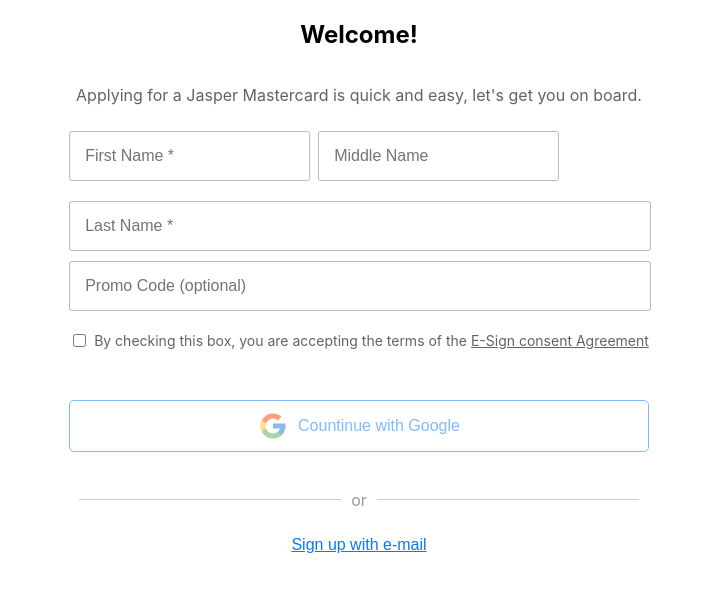
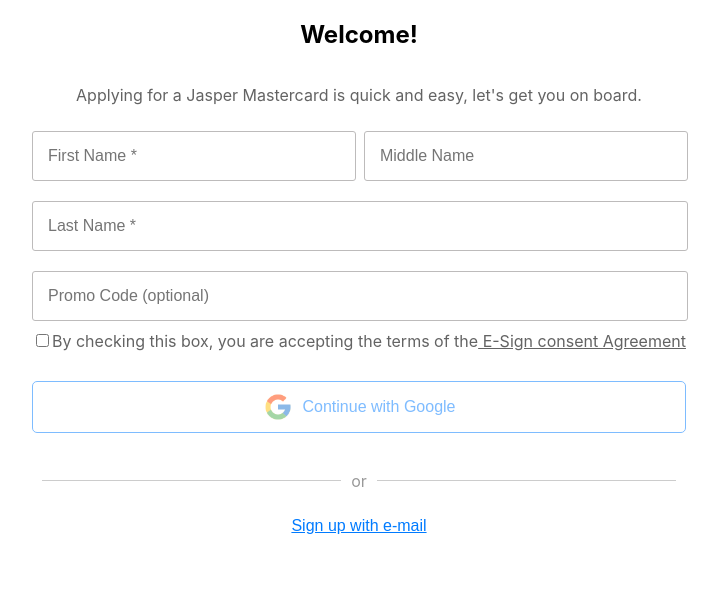
Before and after one commit to Nama-Salameh/asal-training3, a React (Create React App) app: page / in a window 1280 px wide. Shown: the top 592 px of the page, without its empty margins (281-1000 px from the left). Built offline with nearby package versions, Linux system fonts and the light colour scheme.

Commit message:
Refactor sign up form.

```diff
--- a/src/SignUpTask/SignUpForm.tsx
+++ b/src/SignUpTask/SignUpForm.tsx
@@ -1,61 +1,57 @@
 import React, { useEffect, useState } from "react";
 import "./signUpForm.scss";
-import googleIcon from "./googleIcon.png";
+import googleIcon from "../images/SignUpImages/googleIcon.png";
+import InputField from "../components/SignUpTaskComponents/InputField";
 
-const SignUpForm = () => {
+const SignUpForm: React.FC = () => {
   const [signWithEmail, setSignWithEmail] = useState<boolean>(false);
-  const [errors, setErrors] = useState<{ [key: string]: string }>({});
   const [formData, setFormData] = useState<{ [key: string]: string }>({});
   const [isValid, setIsValid] = useState<boolean>(false);
-  const [validEmail, setValidEmail] = useState<string>("");
+  const [errors, setErrors] = useState<{ [key: string]: string }>({});
+  //   const [submittedData, setSubmittedData] = useState<{ [key: string]: string }>(
+  //     {}
+  //   );
+
+  const handleValidation = (event: React.ChangeEvent<HTMLInputElement>) => {
+    const { name, value } = event.target;
+    setFormData({ ...formData, [name]: value });
+  };
 
   const handleSubmit = (event: React.FormEvent<HTMLFormElement>) => {
-    //event.preventDefault(); // Prevent default form submission
+    event.preventDefault();
+    //setSubmittedData(formData);
     console.log("Form submitted!", formData);
   };
 
-  const handleValidation = (event: React.ChangeEvent<HTMLInputElement>) => {
-    const { name, value, validity } = event.target;
-    const newErrors = { ...errors };
-    const newFormData = { ...formData };
+  useEffect(() => {
+    const requiredFieldsForSignWithEmail = [
+      "firstName",
+      "lastName",
+      "agreement",
+      "email",
+      "password",
+    ];
+    const requiredFieldsForSignWithGoogle = [
+      "firstName",
+      "lastName",
+      "agreement",
+    ];
 
-    if (validity.valueMissing) {
-      newErrors[name] = "Required!";
-    } else if (validity.tooShort) {
-      newErrors[name] = "Too short!";
-    } else if (validity.typeMismatch) {
-      if (name === "email") {
-        newErrors[name] = "Please enter a valid email";
-      }
-    } else if (validity.patternMismatch) {
-      if (name === "password") {
-        newErrors[name] = "Enter a valid password";
-      } else if (
-        name === "firstName" ||
-        name === "lastName" ||
-        name === "middleName"
-      ) {
-        newErrors[name] = "Please enter a valid name";
-      }
-    } else {
-      delete newErrors[name];
-      newFormData[name] = value;
-      console.log(newFormData);
-    }
-    setErrors(newErrors);
-    setFormData(newFormData);
-  };
+    const hasMissingValues = signWithEmail
+      ? requiredFieldsForSignWithEmail.some(
+          (field) => !formData[field] && field !== "middleName"
+        )
+      : requiredFieldsForSignWithGoogle.some(
+          (field) => !formData[field] && field !== "middleName"
+        );
+    const hasErrors = Object.values(errors).some((error) => !!error);
+    const isValidForm = !hasMissingValues && !hasErrors;
 
-  useEffect(() => {
-    const requiredFields = ["firstName", "lastName", "agreement"];
-    const hasMissingValues = requiredFields.some((field) => !formData[field]);
-    const hasErrors = Object.values(errors).some((errorMsg) => errorMsg !== "");
-
-    setIsValid(!hasErrors && !hasMissingValues);
+    setIsValid(isValidForm);
   }, [formData, errors]);
 
   return (
-    <div className="form">
+    <div className="signUpForm">
       <h2>Welcome!</h2>
       <p>
         Applying for a Jasper Mastercard is quick and easy, let's get you on
@@ -63,94 +59,72 @@
       </p>
       <form onSubmit={handleSubmit}>
         <div className="inlineInputContainer">
-          <div>
-            <input
+          <div className="inputDiv">
+            <InputField
               name="firstName"
-              className="textInput"
               placeholder="First Name *"
               required
               minLength={3}
               pattern="[a-zA-Z\s]+"
               onChange={handleValidation}
+              value={formData["firstName"] || ""}
+              setErrors={setErrors}
             />
-            {errors["firstName"] && (
-              <span className="errorMessage">{errors["firstName"]}</span>
-            )}
           </div>
-          <div>
-            <input
+          <div className="inputDiv">
+            <InputField
               name="middleName"
-              className="textInput"
               placeholder="Middle Name"
               pattern="[a-zA-Z\s]+"
               onChange={handleValidation}
+              value={formData["middleName"] || ""}
+              setErrors={setErrors}
             />
-            {errors["middleName"] && (
-              <span className="errorMessage">{errors["middleName"]}</span>
-            )}
           </div>
         </div>
-
-        <input
+        <InputField
           name="lastName"
-          className="textInput blockInput"
           placeholder="Last Name *"
           required
           minLength={3}
           pattern="[a-zA-Z\s]+"
           onChange={handleValidation}
+          value={formData["lastName"] || ""}
+          setErrors={setErrors}
         />
-        {errors["lastName"] && (
-          <span className="errorMessage">{errors["lastName"]}</span>
-        )}
-        <input
+        <InputField
           name="promoCode"
-          className="textInput blockInput"
           placeholder="Promo Code (optional)"
           minLength={8}
           onChange={handleValidation}
+          value={formData["promoCode"] || ""}
+          setErrors={setErrors}
         />
-        {errors["promoCode"] && (
-          <span className="errorMessage">{errors["promoCode"]}</span>
-        )}
         {signWithEmail && (
           <div className="emailSignUpContainer">
-            <input
+            <InputField
               name="email"
-              className="textInput blockInput"
               placeholder="Enter your e-mail address"
               type="email"
               required
-              onChange={(event) => {
-                handleValidation(event);
-                setValidEmail(event.target.value);
-              }}
+              onChange={handleValidation}
+              value={formData["email"] || ""}
+              setErrors={setErrors}
             />
-            {errors["email"] ? (
-              <span className="errorMessage">{errors["email"]}</span>
-            ) : (
-              validEmail && (
-                <span className="validEmailMessage">
-                  A verification email will be sent to {validEmail}
-                </span>
-              )
-            )}
-            <input
+            <InputField
               name="password"
-              className="textInput blockInput"
               placeholder="Create password"
               type="password"
               required
               minLength={8}
               pattern="^(?=.*[A-Z])(?=.*[!@#$%^&*])(?=.*[0-9]).{8,}$"
               onChange={handleValidation}
+              value={formData["password"] || ""}
+              setErrors={setErrors}
             />
-            {errors["password"] && (
-              <span className="errorMessage">{errors["password"]}</span>
-            )}
           </div>
         )}
-        <div className="checkboxContanier">
+        <div className="checkboxContainer">
           <input
             type="checkbox"
             name="agreement"
@@ -160,7 +134,7 @@
             onChange={handleValidation}
           />
           <label htmlFor="agreement">
-            By checking this box, you are accepting the terms of the{" "}
+            By checking this box, you are accepting the terms of the
             <span className="agreementLink"> E-Sign consent Agreement</span>
           </label>
         </div>
@@ -174,7 +148,7 @@
           ) : (
             <div className="continueWithGoogle">
               <img src={googleIcon} className="googleIcon" alt="googleIcon" />
-              Countinue with Google
+              Continue with Google
             </div>
           )}
         </button>
@@ -190,7 +164,21 @@
       >
         {signWithEmail ? "Sign up with google" : "Sign up with e-mail"}
       </button>
+
+      {/* {Object.keys(submittedData).length > 0 && (
+        <div className="submittedData">
+          <h3>Submitted Data:</h3>
+          <ul>
+            {Object.entries(submittedData).map(([key, value]) => (
+              <li key={key}>
+                <strong>{key}:</strong> {value}
+              </li>
+            ))}
+          </ul>
+        </div>
+      )} */}
     </div>
   );
 };
+
 export default SignUpForm;
--- a/src/SignUpTask/signUpForm.scss
+++ b/src/SignUpTask/signUpForm.scss
@@ -1,33 +1,30 @@
-.form {
+.signUpForm {
   display: flex;
   flex-direction: column;
   justify-content: center;
   align-items: center;
   color: #636363;
-  form{
-    width: 100%;
-  }
   h2 {
     color: black;
   }
+  button {
+    cursor: pointer;
   }
-.textInput {
-  border: 1px solid rgb(189, 187, 187);
-  border-radius: 3px;
-  padding: 15px 15px;
-  width: calc(100% - 30px);
-  margin: 10px 0;
-  font-size: 16px;
-}
-.blockInput {
-  display: block;
-}
+  form {
+    width: 100%;
+
     .inlineInputContainer {
       display: flex;
       gap: 10px;
       width: 100%;
       padding: 0;
       margin: 0;
+      .inputDiv {
+        width: 100%;
+      }
+    }
+    .emailSignUpContainer {
+      width: 100%;
     }
     .checkboxContanier {
       margin: 20px 0;
@@ -54,12 +51,34 @@
       display: flex;
       align-items: center;
       justify-content: center;
-}
       .googleIcon {
         width: 30px;
         margin-right: 10px;
       }
-
+    }
+    .disabled {
+      cursor: default;
+      opacity: 0.5;
+    }
+  }
+  .hrContainer {
+    width: 100%;
+    display: flex;
+    align-items: center;
+    margin-top: 8px;
+    margin-bottom: 25px;
+    hr {
+      flex-grow: 1;
+      border: none;
+      height: 1px;
+      background-color: #ccc;
+      margin: 0 10px;
+    }
+    span {
+      font-size: 16px;
+      color: #999;
+    }
+  }
   .changeButton {
     border: none;
     background-color: white;
@@ -67,42 +86,8 @@
     text-decoration: underline;
     font-size: 16px;
   }
-
-.hrContainer {
-  width: 100%;
-  display: flex;
-  align-items: center;
-  margin-top: 8px;
-  margin-bottom: 25px;
-}
-
-.hrContainer hr {
-  flex-grow: 1;
-  border: none;
-  height: 1px;
-  background-color: #ccc;
-  margin: 0 10px;
-}
-
-.hrContainer span {
-  font-size: 16px;
-  color: #999;
-}
-button {
-  cursor: pointer;
-}
-.emailSignUpContainer {
-  width: 100%;
 }
 .agreementLink {
   text-decoration: underline;
   cursor: pointer;
 }
-.errorMessage{
-    color: red;
-    font-size: 14px;
-    text-align: left !important; }
-.disabled{
-    cursor: default;
-    opacity: 0.5;
-}
--- /dev/null
+++ b/src/components/SignUpTaskComponents/InputField.tsx
@@ -0,0 +1,83 @@
+import React, { useState } from "react";
+import errorIcon from "../../images/SignUpImages/error.png";
+import "./inputField.scss";
+
+interface InputFieldProps {
+  name: string;
+  placeholder: string;
+  required?: boolean;
+  pattern?: string;
+  minLength?: number;
+  type?: string;
+  onChange: (event: React.ChangeEvent<HTMLInputElement>) => void;
+  value: string;
+  setErrors: React.Dispatch<React.SetStateAction<{ [key: string]: string }>>;
+}
+
+const InputField: React.FC<InputFieldProps> = ({
+  name,
+  placeholder,
+  required,
+  pattern,
+  minLength,
+  type = "text",
+  onChange,
+  value,
+  setErrors,
+}) => {
+  const [error, setError] = useState<string>("");
+
+  const handleValidation = (event: React.ChangeEvent<HTMLInputElement>) => {
+    const { validity } = event.target;
+
+    let errorMessage = "";
+
+    if (validity.valueMissing) {
+      errorMessage = "Required!";
+    } else if (validity.tooShort) {
+      errorMessage = "Too short!";
+    } else if (validity.typeMismatch) {
+      if (name === "email") {
+        errorMessage = "Please enter a valid email";
+      }
+    } else if (validity.patternMismatch) {
+      if (name === "password") {
+        errorMessage = "Enter a valid password";
+      } else if (
+        name === "firstName" ||
+        name === "lastName" ||
+        name === "middleName"
+      ) {
+        errorMessage = "Please enter a valid name";
+      }
+    }
+
+    setError(errorMessage);
+    setErrors((prevErrors) => ({ ...prevErrors, [name]: errorMessage }));
+    onChange(event);
+  };
+
+  return (
+    <div className="inputContainer">
+      <input
+        name={name}
+        className={`textInput ${error ? "notValidInput" : ""}`}
+        placeholder={placeholder}
+        required={required}
+        minLength={minLength}
+        pattern={pattern}
+        type={type}
+        onChange={handleValidation}
+        value={value}
+      />
+      {error && (
+        <div className="errorMessage">
+          <img src={errorIcon} className="errorIcon" alt="error icon" />
+          <span>{error}</span>
+        </div>
+      )}
+    </div>
+  );
+};
+
+export default InputField;
--- /dev/null
+++ b/src/components/SignUpTaskComponents/inputField.scss
@@ -0,0 +1,25 @@
+.inputContainer {
+  .textInput {
+    border: 1px solid rgb(189, 187, 187);
+    border-radius: 3px;
+    padding: 15px 15px;
+    width: calc(100% - 30px);
+    margin: 10px 0;
+    font-size: 16px;
+  }
+  .errorIcon {
+    width: 14px;
+    height: 14px;
+    margin-right: 6px;
+  }
+  .errorMessage {
+    color: red;
+    font-size: 14px;
+    display: flex;
+    align-items: center;
+    margin-bottom: 15px;
+  }
+  .notValidInput {
+    border: 1px solid red;
+  }
+}
```
Also changed, not shown: src/images/SignUpImages/error.png (renamed from src/SignUpTask/error.png), src/images/SignUpImages/googleIcon.png (renamed from src/SignUpTask/googleIcon.png). Lines whose indentation alone changed are shown as unchanged.
